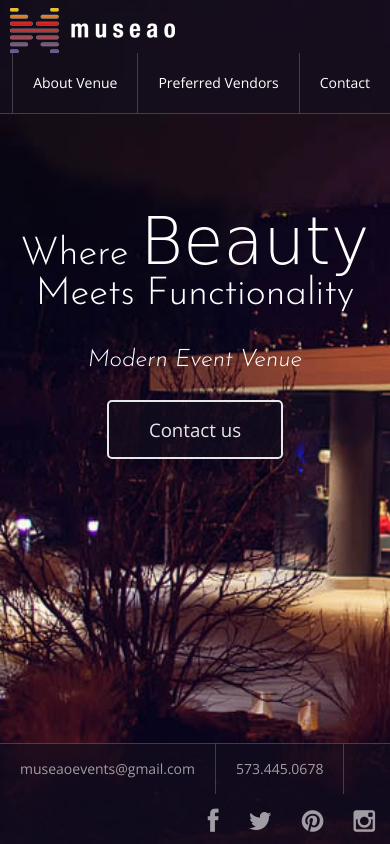
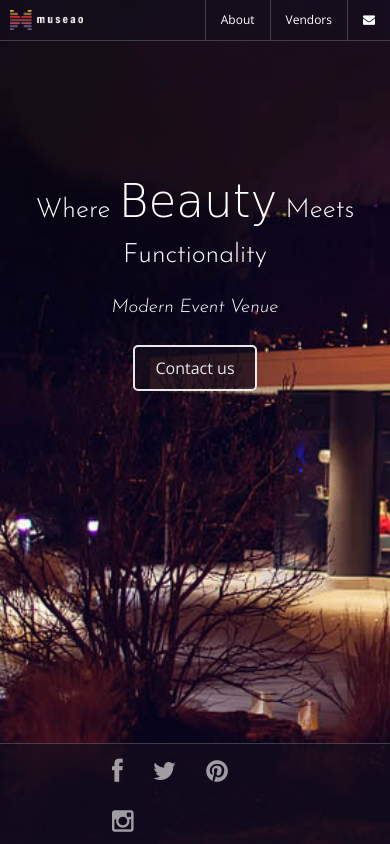
Before and after one commit to adventures-dev/museao, a PHP site: page / in a window 390 px wide. Run offline with PHP 8.4, Linux system fonts and the light colour scheme; some libraries are stand-ins or nearby versions; some web fonts are replaced.

Commit message:
responsive

```diff
--- a/assets/css/style.css
+++ b/assets/css/style.css
@@ -207,6 +207,10 @@ padding: 15px 0px 30px;
 	transition: background .25s ease-in, color .25s ease-in;
 
 }
+
+
+
+
 /*********** RESPONSIVE **********/
 
 
@@ -220,8 +224,46 @@ padding: 15px 0px 30px;
 }
 
 @media (max-width: 767px) {
+	#logo{
+		height: 20px;
+		margin-top: 9px;
+		margin-left: 10px;
 
+	}
+	#logo img{
+		height: 20px;
+	}
+	#nav_buttons a{
 
+		padding: 5px 15px;
+		font-size: 9pt;
+
+	}
+	#text_section{
+		display: none;
+	}
+	#social_section{
+		float:  none;
+		width: 196px;;
+		margin: 0px auto;
+		text-align: center;
+	}
+	#mid_section{
+		top: 20%;
+	}
+	#mid_section h1{
+		font-size: 20pt;
+		line-height: 45px;
+
+	}
+	#mid_section h2{
+		font-size: 14pt;
+		padding: 0px 0px 20px;
+	}
+	#mid_section a#call_to_action{
+		font-size: 12pt;
+		padding: 10px 20px;
+	}
 }
 
 @media (max-width: 568px) {
--- a/index.php
+++ b/index.php
@@ -27,13 +27,13 @@
 					<a href="../"><img src="../assets/img/logo.png"></a>
 				</div>
 				<div id="nav_buttons">
-					<a href="#">
+					<a href="#" id="about_button">
 						About Venue
 					</a>
-					<a href="#">
+					<a href="#" id="vendor_button">
 						Preferred Vendors
 					</a>
-					<a href="#">
+					<a href="#" id="contact_button">
 						Contact
 					</a>
 				</div>
@@ -69,7 +69,27 @@
 
         <!-- custom scripts -->
         <script type="text/javascript">
+        	$(document).ready(function(){
+				responsive();
+			});
 
+			$(window).resize(function(){
+				responsive();
+			})
+
+			function responsive(){
+				var w = $(window).width();
+				if(w <= 767){
+					$("#about_button").html("About");
+					$("#vendor_button").html("Vendors");
+					$("#contact_button").html("<i class='fa fa-envelope'></i>");
+
+				}else{
+					$("#about_button").html("About Venue");
+					$("#vendor_button").html("Preferred Vendors");
+					$("#contact_button").html('Contact');
+				}
+			}
 
         </script><!-- end of custom scripts -->
 
```
